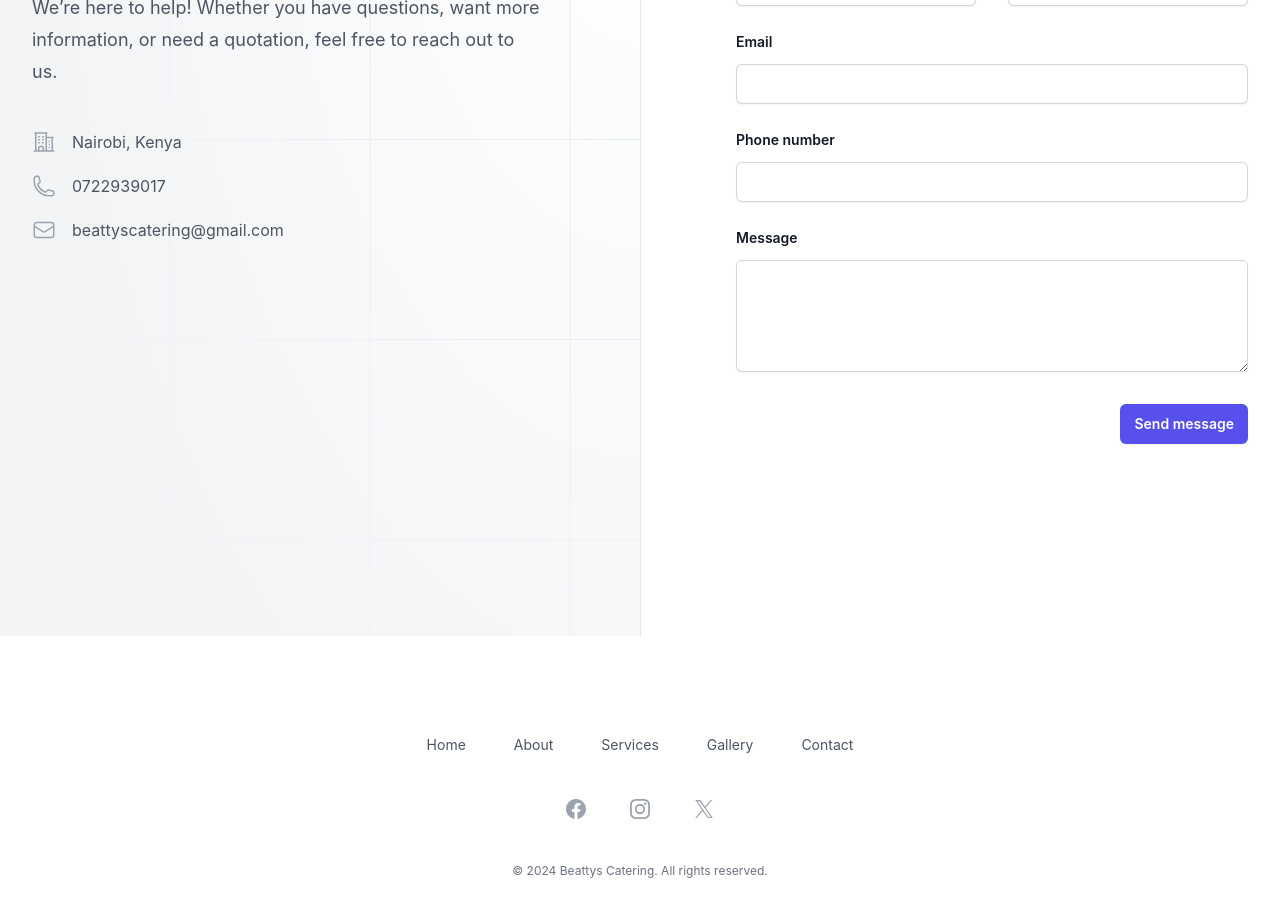
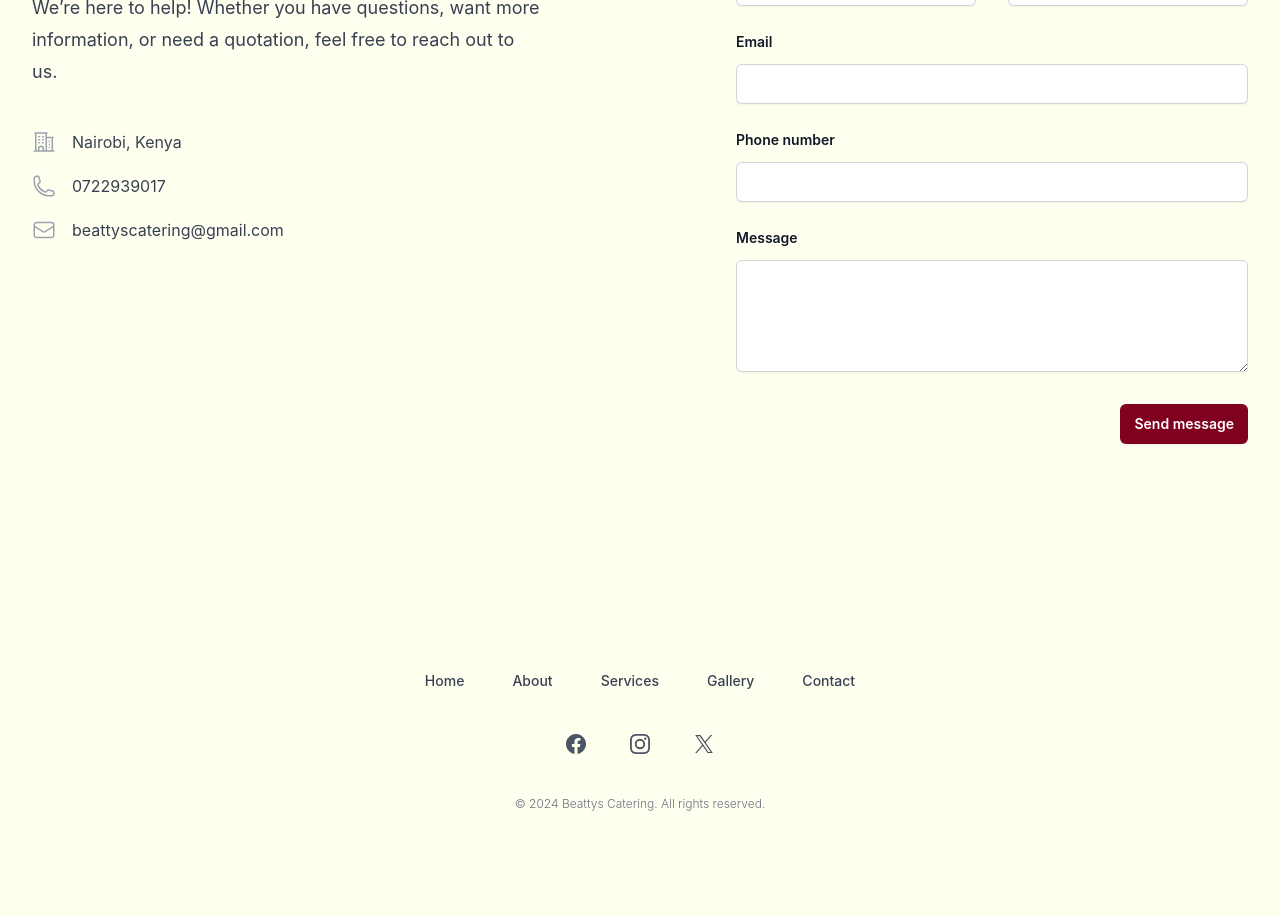
Before and after one commit to Aayroon/beattyscatering-front, a React (Create React App) app: page /contact in a window 1280 px wide. Shown: the part 340-1256 px from the top of the page. After the commit the page ends 1184 px from the top, so only its background shows below. Built offline with nearby package versions, Linux system fonts and the light colour scheme.

Commit message:
Color modification

```diff
--- a/src/components/Footer.js
+++ b/src/components/Footer.js
@@ -74,12 +74,15 @@ const navigation = {
 
   export default function Customfooter() {
       return (
-      <footer className="bg-white">
-        <div className="mx-auto max-w-7xl overflow-hidden px-6 py-20 sm:py-24 lg:px-8">
+          <footer className="bg-cream py-8">
+              <div className="mx-auto max-w-7xl px-6 sm:px-8">
                   <nav className="-mb-6 columns-2 sm:flex sm:justify-center sm:space-x-12" aria-label="Footer">
                       {navigation.main.map((item) => (
                           <div key={item.name} className="pb-6">
-                <a href={item.href} className="text-sm leading-6 text-gray-600 hover:text-gray-900">
+                              <a
+                                  href={item.href}
+                                  className="text-sm font-medium text-gray-700 hover:text-deep-burgundy"
+                              >
                                   {item.name}
                               </a>
                           </div>
@@ -87,13 +90,17 @@ const navigation = {
                   </nav>
                   <div className="mt-10 flex justify-center space-x-10">
                       {navigation.social.map((item) => (
-              <a key={item.name} href={item.href} className="text-gray-400 hover:text-gray-500">
+                          <a
+                              key={item.name}
+                              href={item.href}
+                              className="text-gray-600 hover:text-deep-burgundy"
+                          >
                               <span className="sr-only">{item.name}</span>
                               <item.icon className="h-6 w-6" aria-hidden="true" />
                           </a>
                       ))}
                   </div>
-          <p className="mt-10 text-center text-xs leading-5 text-gray-500">
+                  <p className="mt-10 text-center text-xs font-light text-gray-500">
                       &copy; 2024 Beattys Catering. All rights reserved.
                   </p>
               </div>
--- a/src/index.css
+++ b/src/index.css
@@ -8,6 +8,8 @@ body {
     sans-serif;
   -webkit-font-smoothing: antialiased;
   -moz-osx-font-smoothing: grayscale;
+  background-color: #FFFFF0; /* Ivory */
+  color: #800020; /* Burgundy */
 }
 
 code {
--- a/src/pages/Contact.js
+++ b/src/pages/Contact.js
@@ -3,39 +3,15 @@ import { BuildingOffice2Icon, EnvelopeIcon, PhoneIcon } from '@heroicons/react/2
 
 export default function Contact() {
   return (
-      <div className="relative isolate bg-white">
+      <div className="relative isolate bg-cream">
         <div className="mx-auto grid max-w-7xl grid-cols-1 lg:grid-cols-2">
           <div className="relative px-6 pb-20 pt-24 sm:pt-32 lg:static lg:px-8 lg:py-48">
             <div className="mx-auto max-w-xl lg:mx-0 lg:max-w-lg">
-              <div className="absolute inset-y-0 left-0 -z-10 w-full overflow-hidden bg-gray-100 ring-1 ring-gray-900/10 lg:w-1/2">
-                <svg
-                    className="absolute inset-0 h-full w-full stroke-gray-200 [mask-image:radial-gradient(100%_100%_at_top_right,white,transparent)]"
-                    aria-hidden="true"
-                >
-                  <defs>
-                    <pattern
-                        id="83fd4e5a-9d52-42fc-97b6-718e5d7ee527"
-                        width={200}
-                        height={200}
-                        x="100%"
-                        y={-1}
-                        patternUnits="userSpaceOnUse"
-                    >
-                      <path d="M130 200V.5M.5 .5H200" fill="none" />
-                    </pattern>
-                  </defs>
-                  <rect width="100%" height="100%" strokeWidth={0} fill="white" />
-                  <svg x="100%" y={-1} className="overflow-visible fill-gray-50">
-                    <path d="M-470.5 0h201v201h-201Z" strokeWidth={0} />
-                  </svg>
-                  <rect width="100%" height="100%" strokeWidth={0} fill="url(#83fd4e5a-9d52-42fc-97b6-718e5d7ee527)" />
-                </svg>
-              </div>
-              <h2 className="text-3xl font-bold tracking-tight text-gray-900">Get in touch</h2>
-              <p className="mt-6 text-lg leading-8 text-gray-600">
+              <h2 className="text-3xl font-bold tracking-tight text-burgundy">Get in touch</h2>
+              <p className="mt-6 text-lg leading-8 text-gray-700">
                 We’re here to help! Whether you have questions, want more information, or need a quotation, feel free to reach out to us.
               </p>
-              <dl className="mt-10 space-y-4 text-base leading-7 text-gray-600">
+              <dl className="mt-10 space-y-4 text-base leading-7 text-gray-700">
                 <div className="flex gap-x-4">
                   <dt className="flex-none">
                     <span className="sr-only">Address</span>
@@ -43,8 +19,6 @@ export default function Contact() {
                   </dt>
                   <dd>
                     Nairobi, Kenya
-                    {/*<br />
-                    Chicago, IL 99191*/}
                   </dd>
                 </div>
                 <div className="flex gap-x-4">
@@ -53,7 +27,7 @@ export default function Contact() {
                     <PhoneIcon className="h-7 w-6 text-gray-400" aria-hidden="true" />
                   </dt>
                   <dd>
-                    <a className="hover:text-gray-900" href="tel:+1 (555) 234-5678">
+                    <a className="hover:text-burgundy" href="tel:+1 (555) 234-5678">
                       0722939017
                     </a>
                   </dd>
@@ -64,7 +38,7 @@ export default function Contact() {
                     <EnvelopeIcon className="h-7 w-6 text-gray-400" aria-hidden="true" />
                   </dt>
                   <dd>
-                    <a className="hover:text-gray-900" href="mailto:hello@example.com">
+                    <a className="hover:text-burgundy" href="mailto:beattyscatering@gmail.com">
                       beattyscatering@gmail.com
                     </a>
                   </dd>
@@ -85,7 +59,7 @@ export default function Contact() {
                         name="first-name"
                         id="first-name"
                         autoComplete="given-name"
-                        className="block w-full rounded-md border-0 px-3.5 py-2 text-gray-900 shadow-sm ring-1 ring-inset ring-gray-300 placeholder:text-gray-400 focus:ring-2 focus:ring-inset focus:ring-indigo-600 sm:text-sm sm:leading-6"
+                        className="block w-full rounded-md border-0 px-3.5 py-2 text-gray-900 shadow-sm ring-1 ring-inset ring-gray-300 placeholder:text-gray-400 focus:ring-2 focus:ring-inset focus:ring-burgundy sm:text-sm sm:leading-6"
                     />
                   </div>
                 </div>
@@ -99,7 +73,7 @@ export default function Contact() {
                         name="last-name"
                         id="last-name"
                         autoComplete="family-name"
-                        className="block w-full rounded-md border-0 px-3.5 py-2 text-gray-900 shadow-sm ring-1 ring-inset ring-gray-300 placeholder:text-gray-400 focus:ring-2 focus:ring-inset focus:ring-indigo-600 sm:text-sm sm:leading-6"
+                        className="block w-full rounded-md border-0 px-3.5 py-2 text-gray-900 shadow-sm ring-1 ring-inset ring-gray-300 placeholder:text-gray-400 focus:ring-2 focus:ring-inset focus:ring-burgundy sm:text-sm sm:leading-6"
                     />
                   </div>
                 </div>
@@ -113,7 +87,7 @@ export default function Contact() {
                         name="email"
                         id="email"
                         autoComplete="email"
-                        className="block w-full rounded-md border-0 px-3.5 py-2 text-gray-900 shadow-sm ring-1 ring-inset ring-gray-300 placeholder:text-gray-400 focus:ring-2 focus:ring-inset focus:ring-indigo-600 sm:text-sm sm:leading-6"
+                        className="block w-full rounded-md border-0 px-3.5 py-2 text-gray-900 shadow-sm ring-1 ring-inset ring-gray-300 placeholder:text-gray-400 focus:ring-2 focus:ring-inset focus:ring-burgundy sm:text-sm sm:leading-6"
                     />
                   </div>
                 </div>
@@ -127,7 +101,7 @@ export default function Contact() {
                         name="phone-number"
                         id="phone-number"
                         autoComplete="tel"
-                        className="block w-full rounded-md border-0 px-3.5 py-2 text-gray-900 shadow-sm ring-1 ring-inset ring-gray-300 placeholder:text-gray-400 focus:ring-2 focus:ring-inset focus:ring-indigo-600 sm:text-sm sm:leading-6"
+                        className="block w-full rounded-md border-0 px-3.5 py-2 text-gray-900 shadow-sm ring-1 ring-inset ring-gray-300 placeholder:text-gray-400 focus:ring-2 focus:ring-inset focus:ring-burgundy sm:text-sm sm:leading-6"
                     />
                   </div>
                 </div>
@@ -140,7 +114,7 @@ export default function Contact() {
                       name="message"
                       id="message"
                       rows={4}
-                      className="block w-full rounded-md border-0 px-3.5 py-2 text-gray-900 shadow-sm ring-1 ring-inset ring-gray-300 placeholder:text-gray-400 focus:ring-2 focus:ring-inset focus:ring-indigo-600 sm:text-sm sm:leading-6"
+                      className="block w-full rounded-md border-0 px-3.5 py-2 text-gray-900 shadow-sm ring-1 ring-inset ring-gray-300 placeholder:text-gray-400 focus:ring-2 focus:ring-inset focus:ring-burgundy sm:text-sm sm:leading-6"
                       defaultValue={''}
                   />
                   </div>
@@ -149,7 +123,7 @@ export default function Contact() {
               <div className="mt-8 flex justify-end">
                 <button
                     type="submit"
-                    className="rounded-md bg-indigo-600 px-3.5 py-2.5 text-center text-sm font-semibold text-white shadow-sm hover:bg-indigo-500 focus-visible:outline focus-visible:outline-2 focus-visible:outline-offset-2 focus-visible:outline-indigo-600"
+                    className="rounded-md bg-burgundy px-3.5 py-2.5 text-center text-sm font-semibold text-white shadow-sm hover:bg-gold focus-visible:outline focus-visible:outline-2 focus-visible:outline-offset-2 focus-visible:outline-burgundy"
                 >
                   Send message
                 </button>
@@ -157,7 +131,7 @@ export default function Contact() {
             </div>
           </form>
         </div>
-        <Customfooter></Customfooter>
+        <Customfooter />
       </div>
   )
 }
--- a/tailwind.config.js
+++ b/tailwind.config.js
@@ -4,7 +4,14 @@ module.exports = {
     './src/**/*.{js,jsx,ts,tsx}',
   ],
   theme: {
-    extend: {},
+    extend: {
+        colors: {
+            burgundy: '#800020',
+            wine: '#722F37',
+            ivory: '#FFFFF0',
+            gold: '#D4AF37',
+        },
+    },
   },
   plugins: [
       require('flowbite/plugin'),
```
Also changed, not shown: src/pages/About.js (+5 -5 lines), src/pages/Gallery.js (+5 -7 lines), src/pages/Home.js (+10 -12 lines), src/pages/Services.js (+14 -14 lines). Lines whose indentation alone changed are shown as unchanged.
